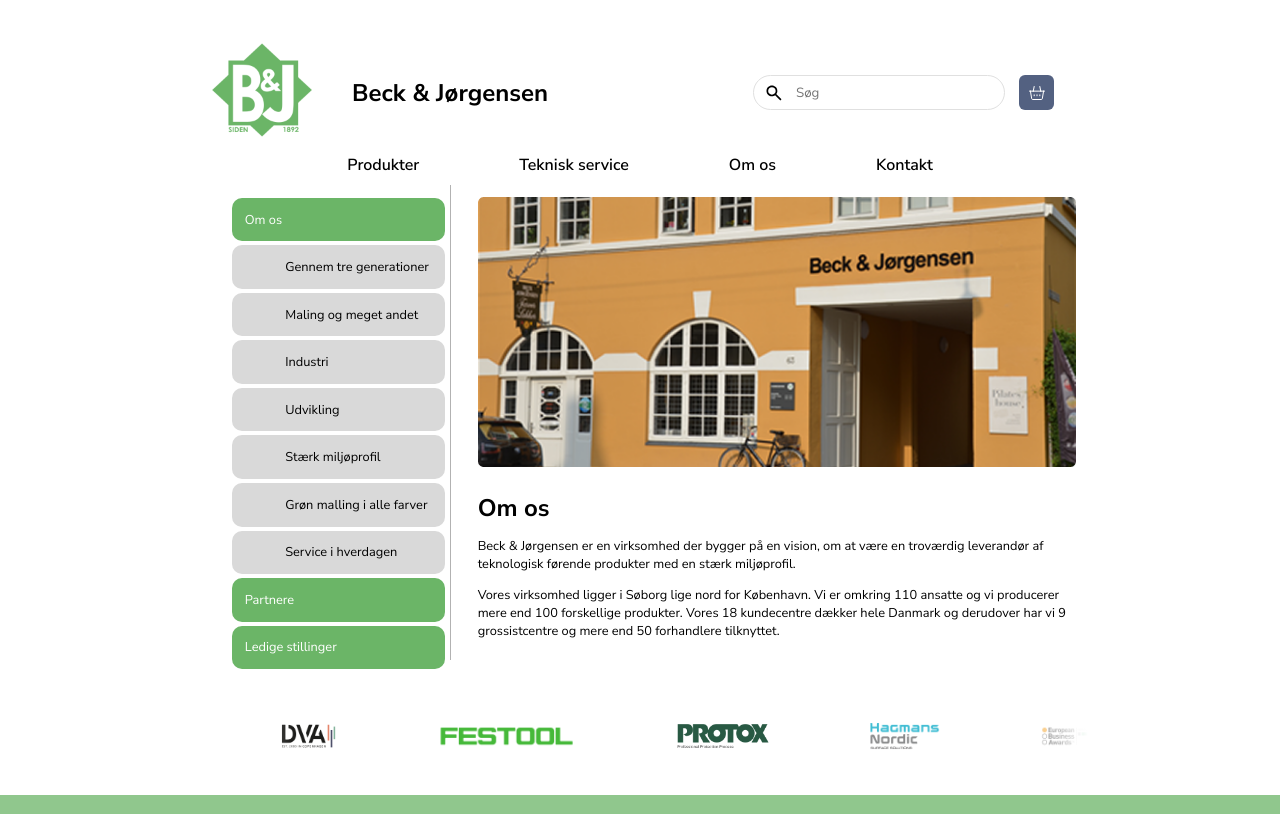
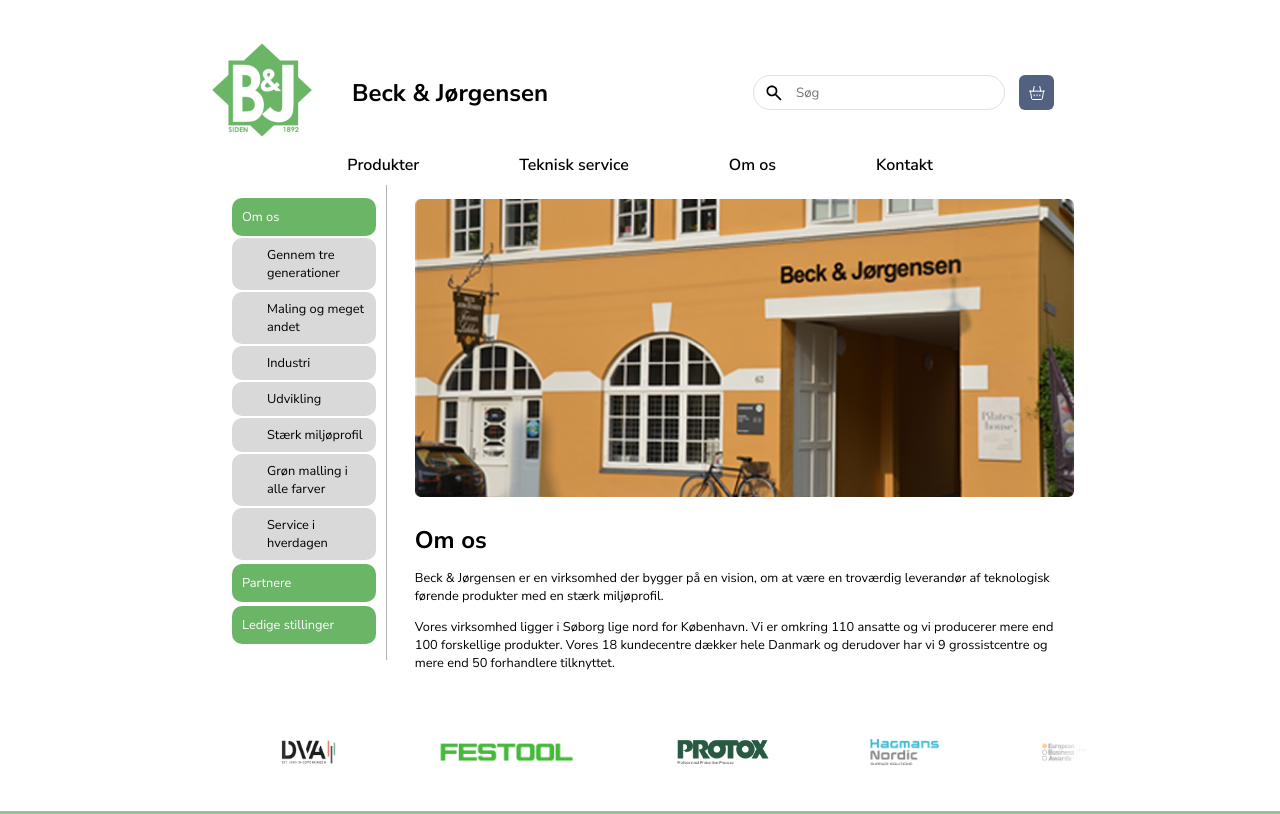
Before and after one commit to meleaaa/BJ, a plain HTML site: page BJ projekt/om.html in a window 1280 px wide. Shown: the top 814 px of the page. Drawn offline with Linux system fonts and the light colour scheme.

Commit message:
Update om.css

```diff
--- a/BJ projekt/om.css
+++ b/BJ projekt/om.css
@@ -34,41 +34,51 @@
     padding: 0;
     margin: 0;
 }
-.menu{
-    width: 600px;
 
+.menu {
+    width: 400px;
+    padding-right: 5px;
 }
-.overmenu li{
+
+.overmenu li {
     background-color: #6bb567;
     list-style: none;
-    padding: 6%;
+    padding: 10px;
     border-radius: 10px;
     margin-top: 4px;
 }
-.overmenu li a{
+.overmenu a {
+    color: white;
     text-decoration: none;
-    color: white;
 }
-.undermenu{
-    padding:0%;
+.overmenu a:hover {
+    text-decoration: underline;
+}
+
+.undermenu {
+padding: 0px;
 }
 .undermenu li {
     background-color: #d9d9d9;
-    list-style: none;
-    padding-top: 6%;
-    padding-bottom: 6%;
-    padding-left: 25%;
     margin-bottom: 2px;
+    padding-left: 35px;
+    margin-top: 2px;
+    padding-top: 8px;
+    padding-bottom: 8px;
+
 }
-.undermenu li a{
+.undermenu a {
+    color: #000000;
     text-decoration: none;
-    color: black;
 }
-.undermenu a:hover{
-    text-decoration: underline;
+
+.underundermenu {
+    padding: 0px;
 }
-.overmenu a:hover{
-    text-decoration: underline;
+.underundermenu li {
+    background-color: hsl(0, 0%, 85%, 25%);
+    padding-left: 45px;
+
 }
 .linje{
     width: 1px;
```
